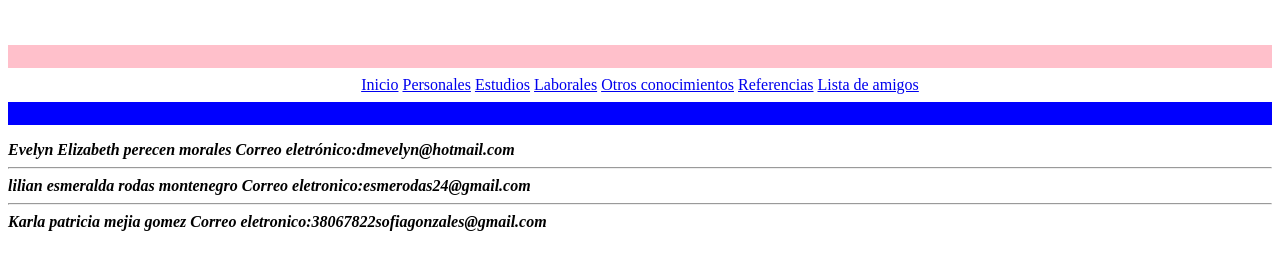
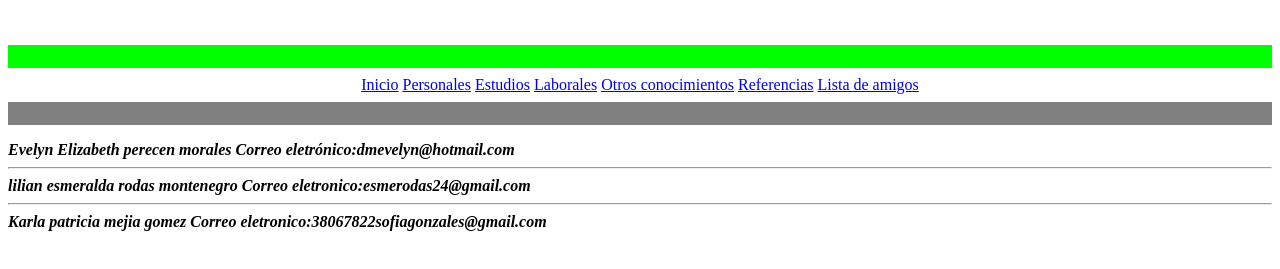
Before and after one commit to 123-1717/valeryyy, a plain HTML site: page referencias.html in a window 1280 px wide. Shown: the part 233-502 px from the top of the page. Drawn offline with Linux system fonts and the light colour scheme.

Commit message:
Update referencias.html

```diff
--- a/referencias.html
+++ b/referencias.html
@@ -13,7 +13,7 @@
                 <br><br>
 
                 <center>
-                <hr color = "pink" size="23" noshade="3">
+                <hr color = "lime" size="23" noshade="3">
 
                 <a href="index.html"> Inicio</a>
                 <a href="personal.html"> Personales</a>
@@ -22,7 +22,7 @@
                 <a href="otros.html"> Otros conocimientos</a>
                 <a href="referencias.html"> Referencias</a>
                 <a href="amigos.html"> Lista de amigos</a>
-                <hr color = "blue" size="23" noshade="3">
+                <hr color = "gray" size="23" noshade="3">
 
                 </center>
 
```
